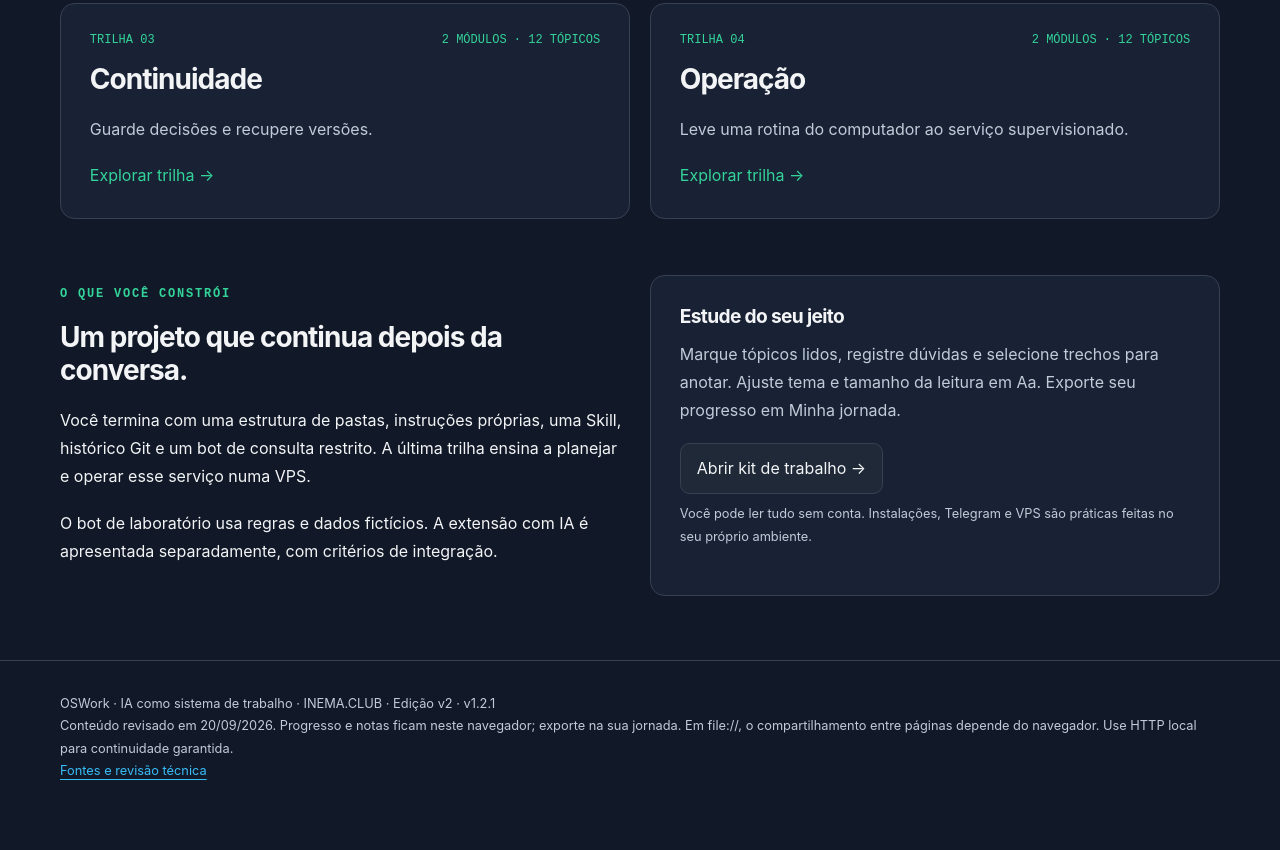
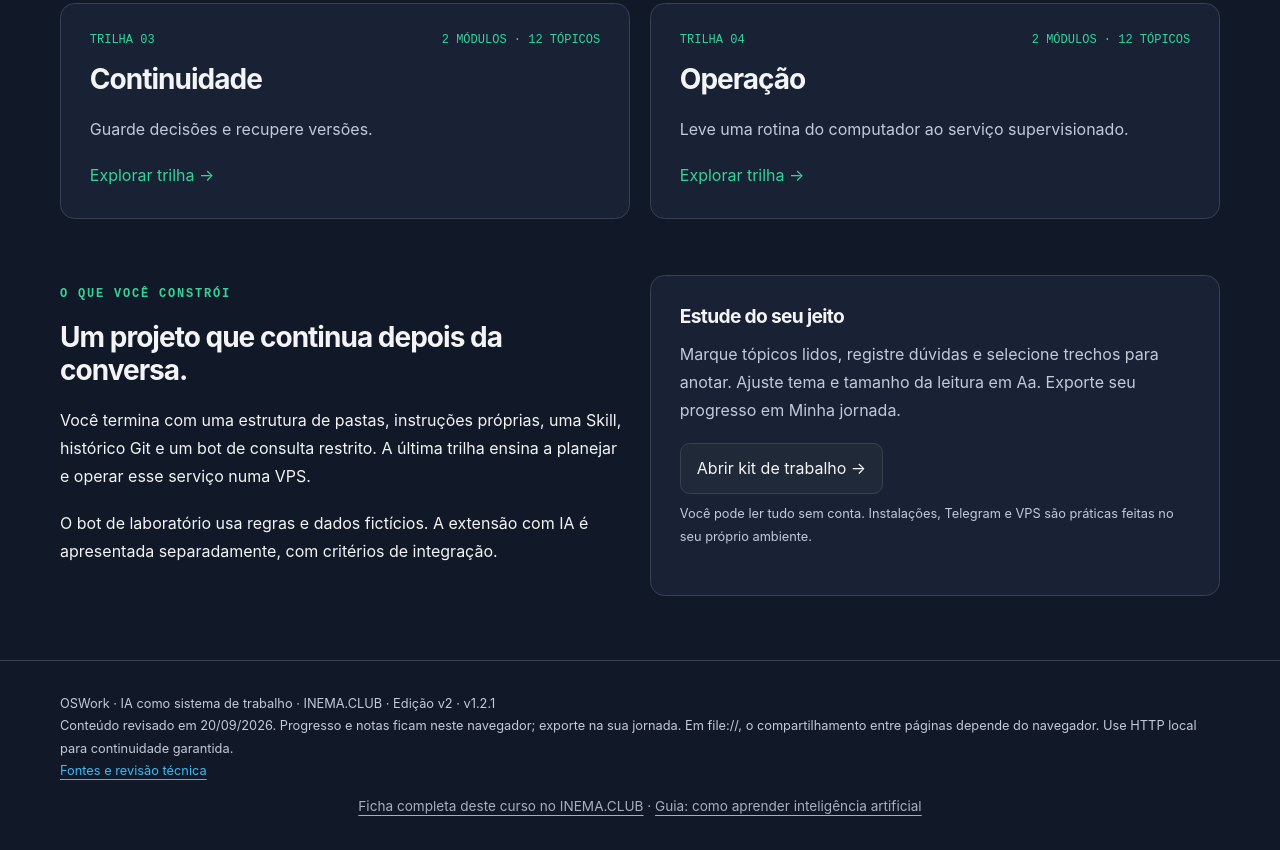
Before and after one commit to inematds/oswork, a plain HTML site: page index.html in a window 1280 px wide. Shown: the part 1304-2154 px from the top of the page. Before the commit the page ends 2119 px from the top, so only its background shows below. Drawn offline with Linux system fonts and the light colour scheme.

Commit message:
seo: link de volta pra ficha do curso e pro guia no inema.club
Co-Authored-By: Claude Opus 5.5 (1M context) <noreply@anthropic.com>

```diff
--- a/index.html
+++ b/index.html
@@ -190,6 +190,10 @@ ambiente.
 <div class="wrap">OSWork · IA como sistema de trabalho · INEMA.CLUB · Edição v2 · v1.2.1<br/>Conteúdo revisado em 20/09/2026. Progresso e notas ficam neste navegador; exporte na sua jornada. Em file://, o compartilhamento entre páginas depende do navegador. Use HTTP local para continuidade garantida.<br/>
 <a href="FONTES.md">Fontes e revisão técnica</a>
 </div>
+
+<!-- inema-backlink:v1 -->
+<p style="display:block;width:100%;text-align:center;font-size:.85rem;margin:.75rem 0 0;opacity:.85"><a href="https://www.inema.club/cursos/277-oswork-ia-como-sistema-de-trabalho/" style="color:inherit;text-decoration:underline">Ficha completa deste curso no INEMA.CLUB</a> · <a href="https://www.inema.club/aprender-inteligencia-artificial/" style="color:inherit;text-decoration:underline">Guia: como aprender inteligência artificial</a></p>
+<!-- /inema-backlink:v1 -->
 </footer>
 <dialog aria-labelledby="modal-title" id="module-dialog">
 <div class="actions"><strong id="modal-title">Módulo completo</strong>
```
Also changed, not shown: 1 other file.
